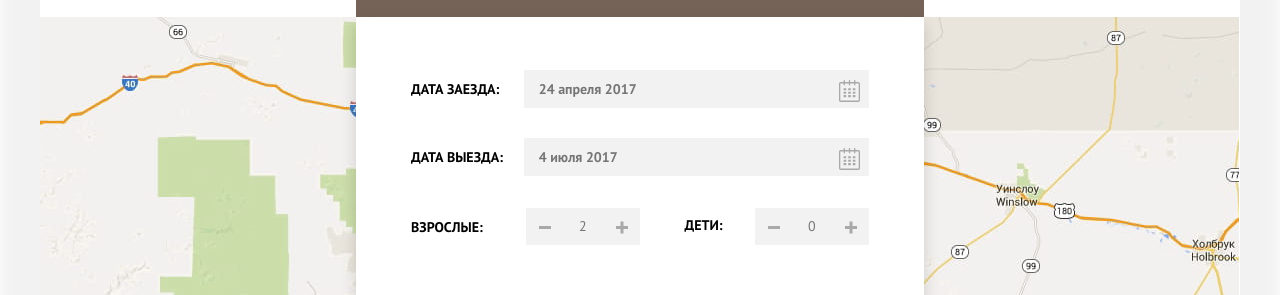
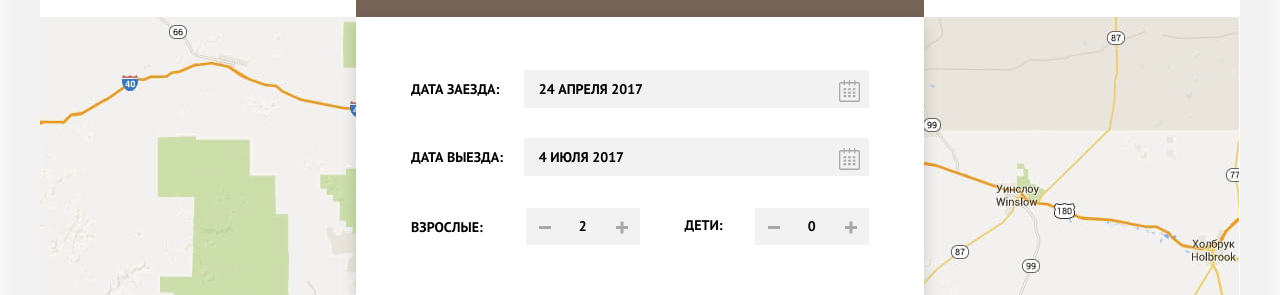
Before and after one commit to Skatek27/1472373-sedona-28, a plain HTML site: page index.html in a window 1280 px wide. Both pictures are taken after a click on the button "ПОИСК ГОСТИНИЦЫ В СЕДОНЕ". Shown: the part 2152-2447 px from the top of the page. Drawn offline with Linux system fonts and the light colour scheme.

Commit message:
Оценка1

```diff
--- a/css/style.css
+++ b/css/style.css
@@ -364,6 +364,13 @@ body {
     background-color: var(--basic-white);
     border: 2px solid #E5E5E5;
     box-sizing: border-box;
+}
+.entry-field::placeholder {
+    color: var(--basic-black);
+    text-transform: uppercase;
+    font-weight: bold;
+    font-size: 14px;
+    line-height: 26px;
 }
 
     .search-hotel-form {
```
